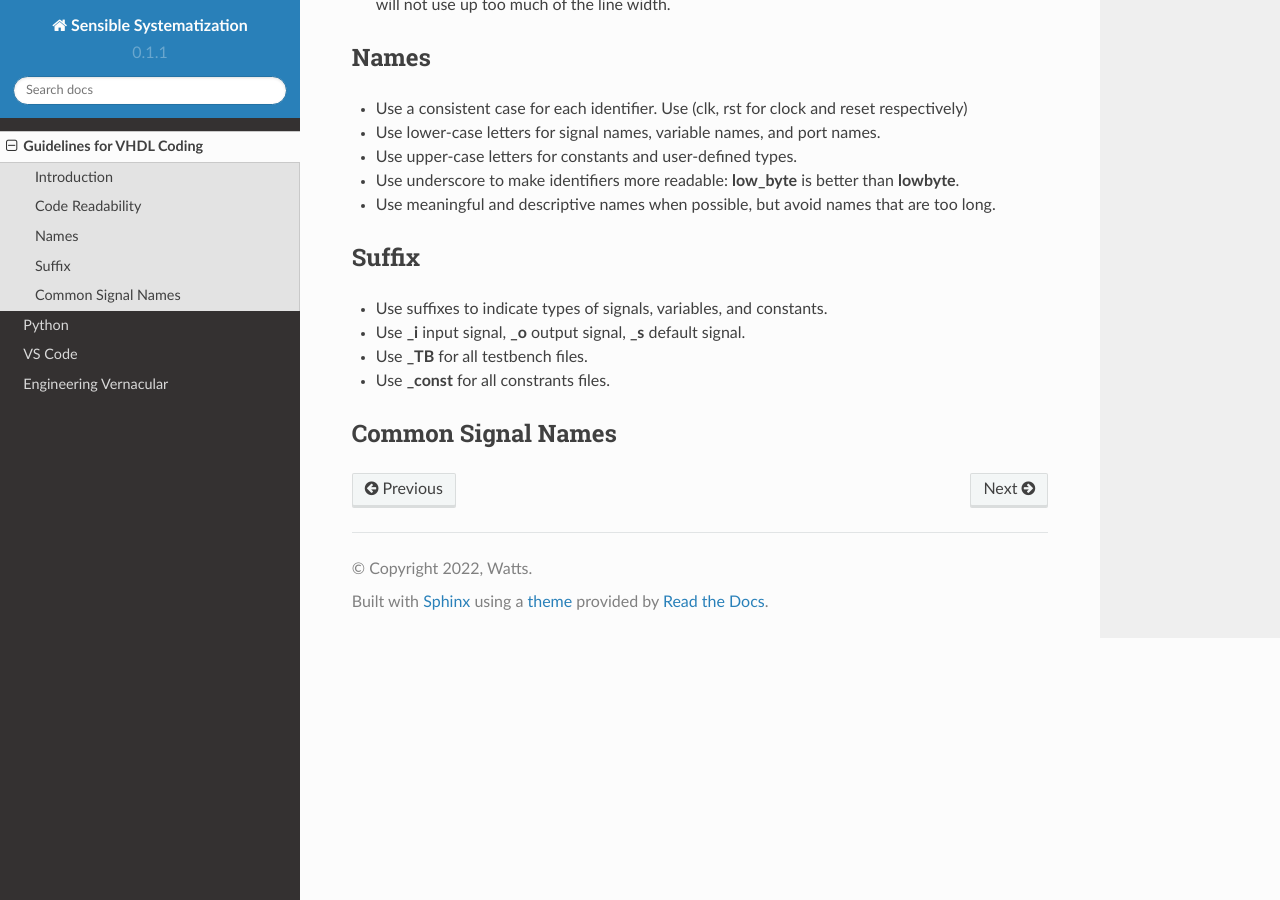
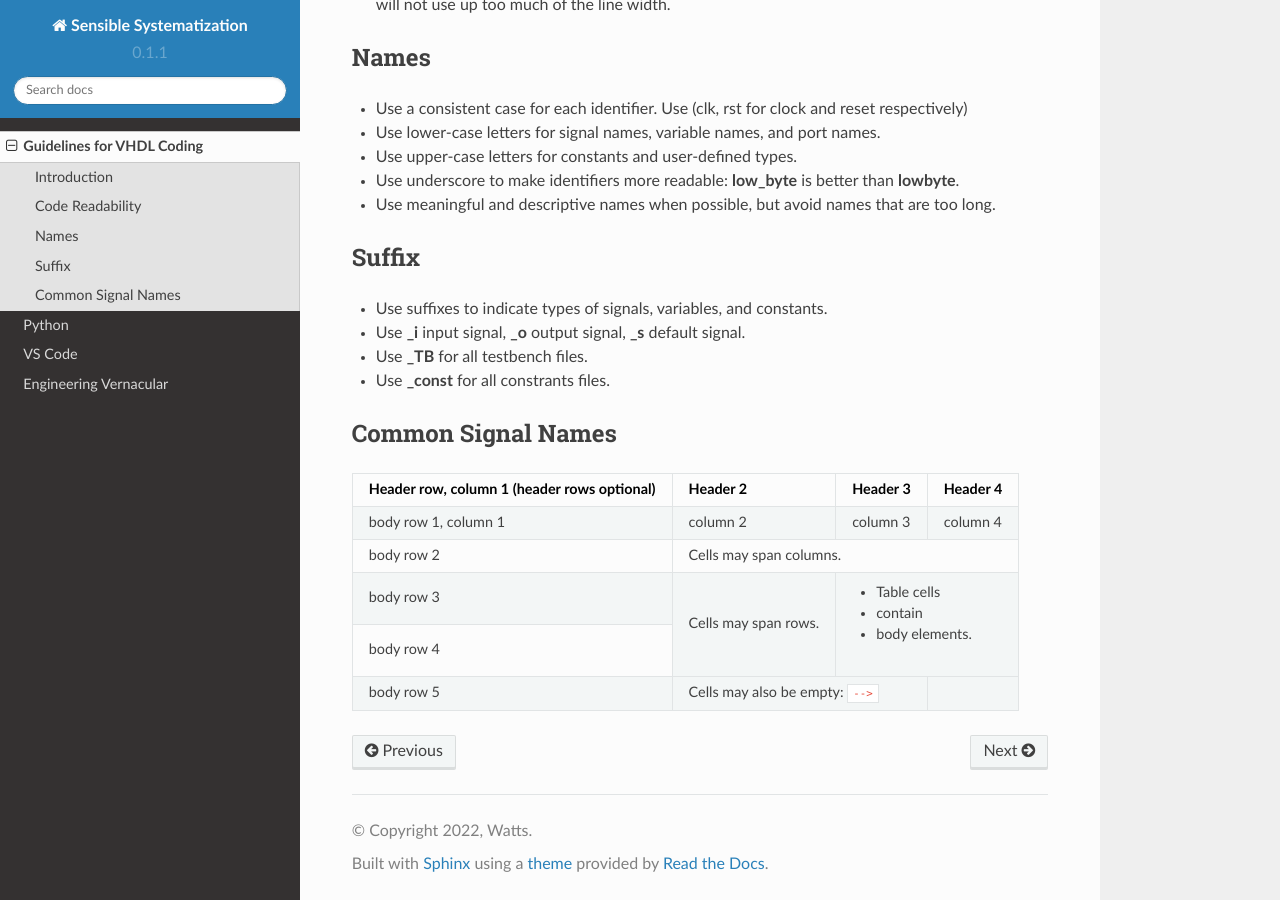
Before and after one commit to wattsjake/sensible-systematization, a Sphinx documentation site: the page built from docs/source/VHDL.rst, in a window 1280 px wide and 900 px high, scrolled down 567 px. Built offline with Sphinx 7.4.7 and the Read the Docs theme 2.0.0, drawn with Linux system fonts in a browser that asks for light colours.

Commit message:
added table

```diff
--- a/docs/source/VHDL.rst
+++ b/docs/source/VHDL.rst
@@ -65,3 +65,19 @@
      - Description
    * - Raspberry Pi
      -
+
++------------------------+------------+----------+----------+
+| Header row, column 1   | Header 2   | Header 3 | Header 4 |
+| (header rows optional) |            |          |          |
++========================+============+==========+==========+
+| body row 1, column 1   | column 2   | column 3 | column 4 |
++------------------------+------------+----------+----------+
+| body row 2             | Cells may span columns.          |
++------------------------+------------+---------------------+
+| body row 3             | Cells may  | - Table cells       |
++------------------------+ span rows. | - contain           |
+| body row 4             |            | - body elements.    |
++------------------------+------------+----------+----------+
+| body row 5             | Cells may also be     |          |
+|                        | empty: ``-->``        |          |
++------------------------+-----------------------+----------+
```
